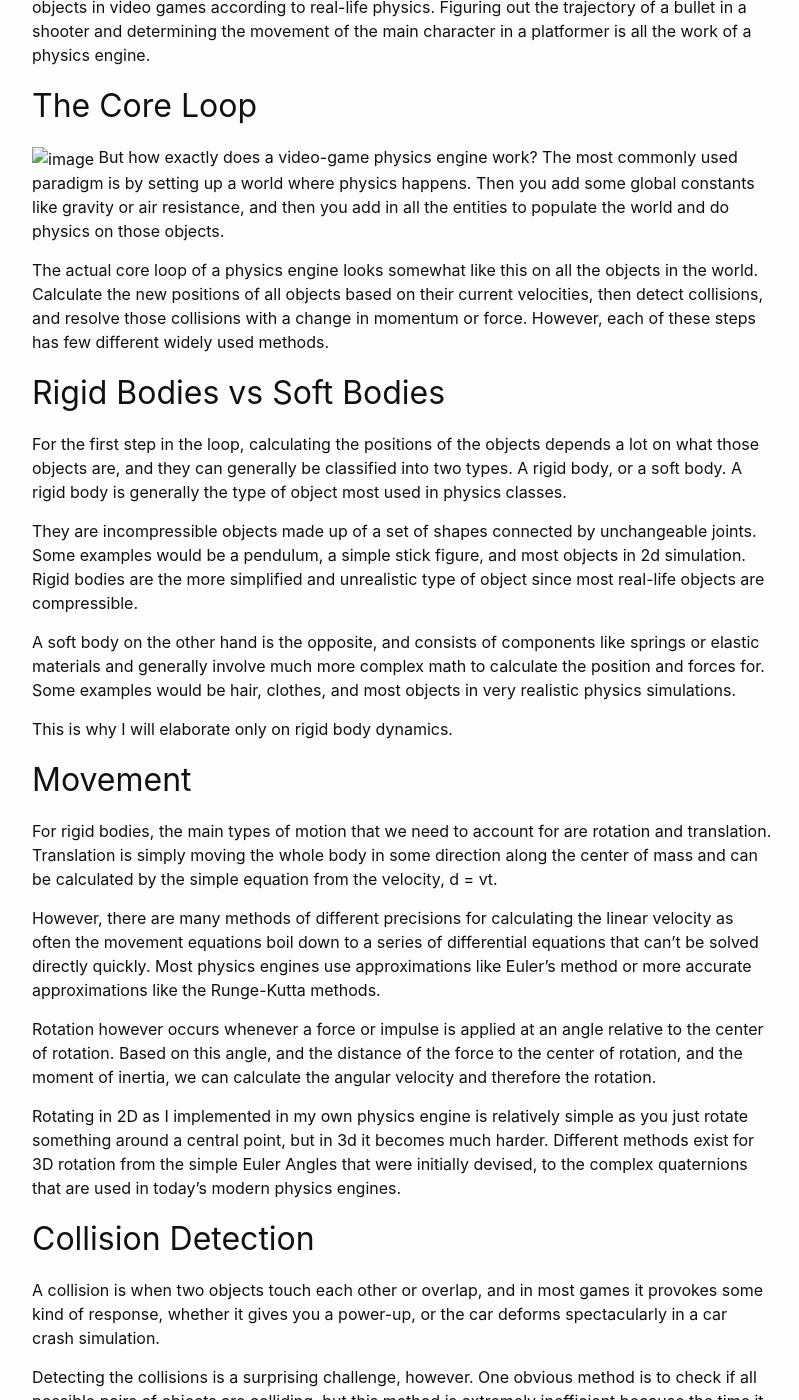
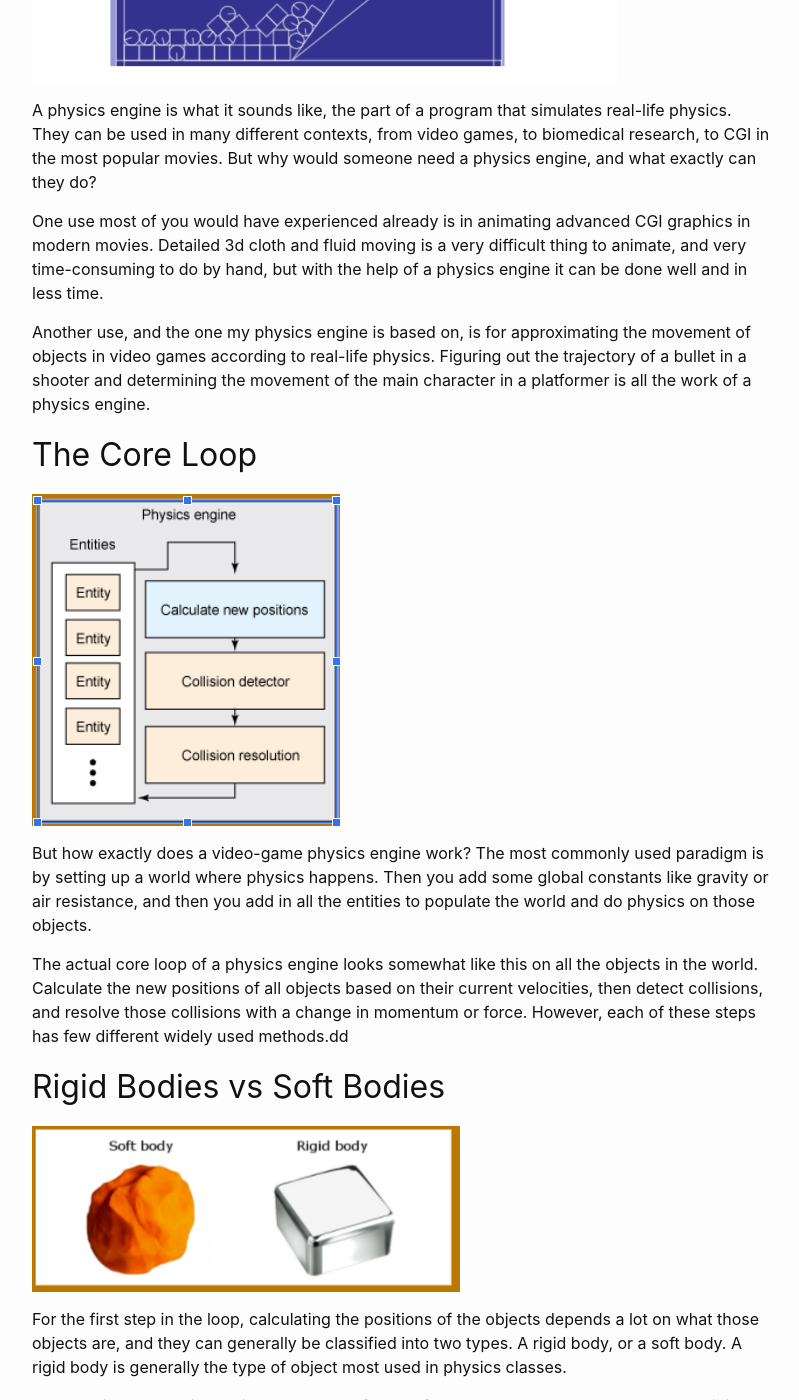
Before and after one commit to WanderingVagrant/WanderingVagrant.github.io, a Jekyll site: the page built from docs/_posts/2021-06-06-What-is-a-engine.markdown, in a window 1280 px wide and 1400 px high, scrolled down 760 px. Shown: the whole window, without its empty margins (238-1037 px from the left). Built offline with Jekyll 4.4.1, drawn with Linux system fonts in a browser that asks for light colours.

Commit message:
Images fixed

```diff
--- a/docs/_posts/2021-06-06-2D-Rpg-and-this-website.markdown
+++ b/docs/_posts/2021-06-06-2D-Rpg-and-this-website.markdown
@@ -11,6 +11,9 @@ In this post, I'm going to discuss a bit about the 2D rpg I worked on as part of
 - [This Website](#this-website)
 
 ## 2D RPG
+
+![image](/assets/images/Unity.jpg)
+
 As part of the game development club at UCSD, I joined a team in the fall with the goal of making a 2D Rpg in Unity Game Engine. A 2D Rpg, is short for a two-dimensional role-playing game, like the Legend of Zelda, Final Fantasy, or Pokemon. Unity is a tool that has a bunch of helpful features when making your own game and is a very popular choice for those new to making games which was perfect for a team almost entirely new.
 
 Our first phase of the project was planning, and as we knew we might only have a quarter to work on the project, we decided to set priorities for which part of the game we wanted to complete first. We decided that at the very least we should get the character system, the party system, and the enemies complete in the context of a turn-based battle a la Octopath Traveller.
@@ -19,6 +22,8 @@ I decided to work on the back end of the battle system for the game. The battle
 
 ## This Website
 
+![image](/assets/images/Jekyll_(software)_Logo.png)
+
 To create this website I decided that instead of using WordPress, or another more common website creation service, I would use Github Pages, a service that lets you host almost whatever website you want for free. However I didn't want to code all the Html for it myself, so I used Github Pages in conjunction with Jekyll which is a program that generates the Html files for Github based on a theme and other specification. This is different than other services because it can allow for all the customization you want as one has the option to directly modify the templates and themes that come included, and the option to get countless more themes. I decided this system was perfect for me as it wouldn't take too much time, yet it would still allow me to be flexible and make changes if I needed to.
 
 Making this website turned out to be a very helpful experience as I learned how to make a website on Github Pages and Jekyll, and I feel confident that if I need to make one in the future I will know exactly what to do.
--- a/docs/_posts/2021-06-06-What-is-a-engine.markdown
+++ b/docs/_posts/2021-06-06-What-is-a-engine.markdown
@@ -15,6 +15,9 @@ In this post, I'm going to discuss the basics of a physics engine, and give a ba
 - [Collision Resolution](#collision-resolution)
 
 ## The Absolute Basics
+
+![image](/assets/images/WorldObject.png)
+
 A physics engine is what it sounds like, the part of a program that simulates real-life physics. They can be used in many different contexts, from video games, to biomedical research, to CGI in the most popular movies. But why would someone need a physics engine, and what exactly can they do?
 
 One use most of you would have experienced already is in animating advanced CGI graphics in modern movies. Detailed 3d cloth and fluid moving is a very difficult thing to animate, and very time-consuming to do by hand, but with the help of a physics engine it can be done well and in less time.
@@ -24,12 +27,15 @@ Another use, and the one my physics engine is based on, is for approximating the
 
 ## The Core Loop
 
-![image](images/PhysLoop.png)
+![image](/assets/images/PhysLoop.png)
+
 But how exactly does a video-game physics engine work? The most commonly used paradigm is by setting up a world where physics happens. Then you add some global constants like gravity or air resistance, and then you add in all the entities to populate the world and do physics on those objects.
 
-The actual core loop of a physics engine looks somewhat like this on all the objects in the world. Calculate the new positions of all objects based on their current velocities, then detect collisions, and resolve those collisions with a change in momentum or force. However, each of these steps has few different widely used methods.
+The actual core loop of a physics engine looks somewhat like this on all the objects in the world. Calculate the new positions of all objects based on their current velocities, then detect collisions, and resolve those collisions with a change in momentum or force. However, each of these steps has few different widely used methods.dd
 
 ## Rigid Bodies vs Soft Bodies
+
+![image](/assets/images/RigidvsSoft.png)
 
 For the first step in the loop, calculating the positions of the objects depends a lot on what those objects are, and they can generally be classified into two types. A rigid body, or a soft body. A rigid body is generally the type of object most used in physics classes.
 
```
Also changed, not shown: other parts of docs/_posts/2021-06-06-What-is-a-engine.markdown (+7 -0 lines), docs/_posts/2021-06-06-My-Physics-Engine.markdown (+10 -0 lines), docs/assets/images/BoradvsNarrow.png (renamed from docs/_posts/images/BoradvsNarrow.png), docs/assets/images/Constraints.png (renamed from docs/_posts/images/Constraints.png), docs/assets/images/GameObject.png (renamed from docs/_posts/images/GameObject.png), docs/assets/images/Jekyll_(software)_Logo.png (renamed from docs/_posts/images/Jekyll_(software)_Logo.png), docs/assets/images/List.png (renamed from docs/_posts/images/List.png), docs/assets/images/Movement.png (renamed from docs/_posts/images/Movement.png), docs/assets/images/PhysLoop.png (renamed from docs/_posts/images/PhysLoop.png), docs/assets/images/RigidvsSoft.png (renamed from docs/_posts/images/RigidvsSoft.png), docs/assets/images/Testing.png (renamed from docs/_posts/images/Testing.png), docs/assets/images/Unity.jpg (renamed from docs/_posts/images/Unity.jpg), docs/assets/images/Vector.png (renamed from docs/_posts/images/Vector.png), docs/assets/images/World.png (renamed from docs/_posts/images/World.png), 2 more files.
